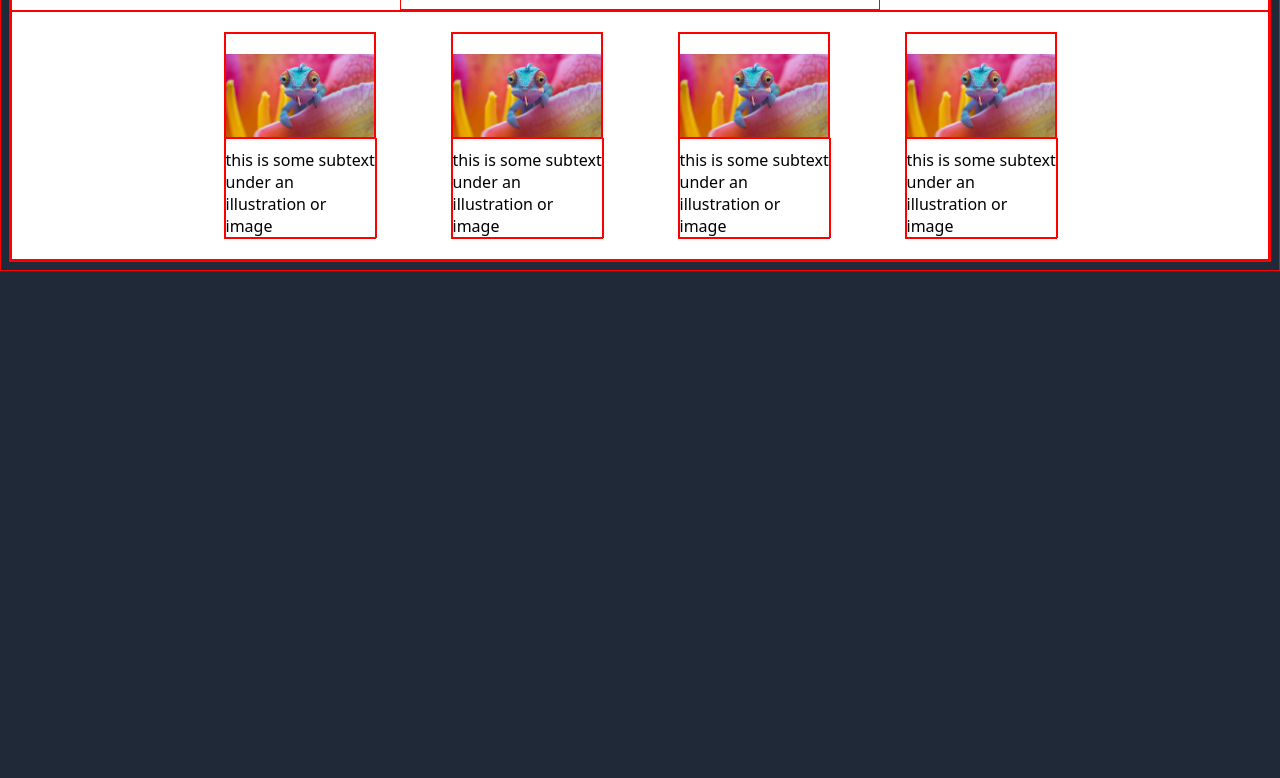
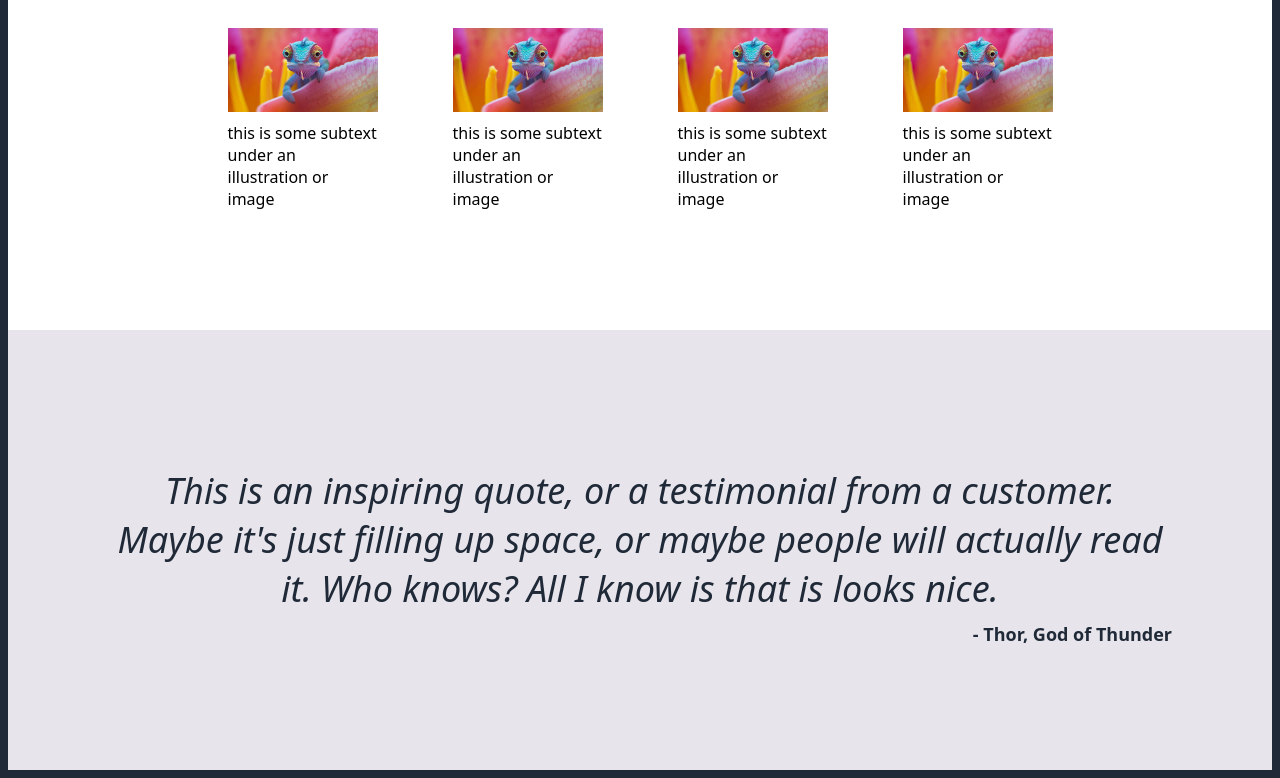
Before and after one commit to Skensy/my-first-website, a plain HTML site: page index.html in a window 1280 px wide. Shown: the part 690-1468 px from the top of the page. Before the commit the page ends 961 px from the top, so only its background shows below. Drawn offline with Linux system fonts and the light colour scheme.

Commit message:
added inspiring section

```diff
--- a/index.html
+++ b/index.html
@@ -71,6 +71,18 @@
             </div>
     </div>
 
+    <div class="quote-row-div">
+        <div class="nav-row-hero-2-block">
+            <div class="quote-row">
+                    <h3 class="block-2-h3">This is an inspiring quote, or a testimonial from
+                        a customer. Maybe it's just filling up space, or maybe people will
+                        actually read it. Who knows? All I know is that is looks nice.
+                    </h3>
+                    <h4 class="block-2-h4">- Thor, God of Thunder</h4>
+            </div>
+        </div>
+    </div>
+
 </body>
 
 </html>
--- a/styles.css
+++ b/styles.css
@@ -1,5 +1,4 @@
 * {
-    border: 1px solid red;
  }
 
 
@@ -71,6 +70,10 @@ div .nav-row-1 {
     margin-top: 50px;
 }
 
+. {
+    align-content: center;
+}
+
 .second-hero {
     width: auto;
     height: 250px;
@@ -105,10 +108,42 @@ button {
     text-align: center;
 }
 
+.block-2-h3 {
+    height: auto;
+    width: auto;
+    font-size: 36px;
+    font-style: italic;
+    font-weight: 100;
+    color: #1f2937;
+    text-align: center;
+    margin-bottom: -15px;
+}
+
+.block-2-h4 {
+    font-size: 18px;
+    font-weight: 600;
+    color: #1f2937;
+    text-align: end;
+}
+
 .nav-row-2-block {
     background-color: white;
     width: auto;
     height: auto;
+    padding-bottom: 100px;
+}
+
+.quote-row-div {
+    background-color: #e7e5eb;
+    width: auto;
+    height: auto;
+}
+
+.quote-row {
+    height: auto;
+    width: auto;
+    align-content: center;
+    padding: 100px;
 }
 
 
@@ -144,8 +179,3 @@ button {
     justify-content: center;
     gap: 50px;
 }
-
-.hero-col2 {
-    display: flex;
-    flex-direction: column  ;
-}
```
